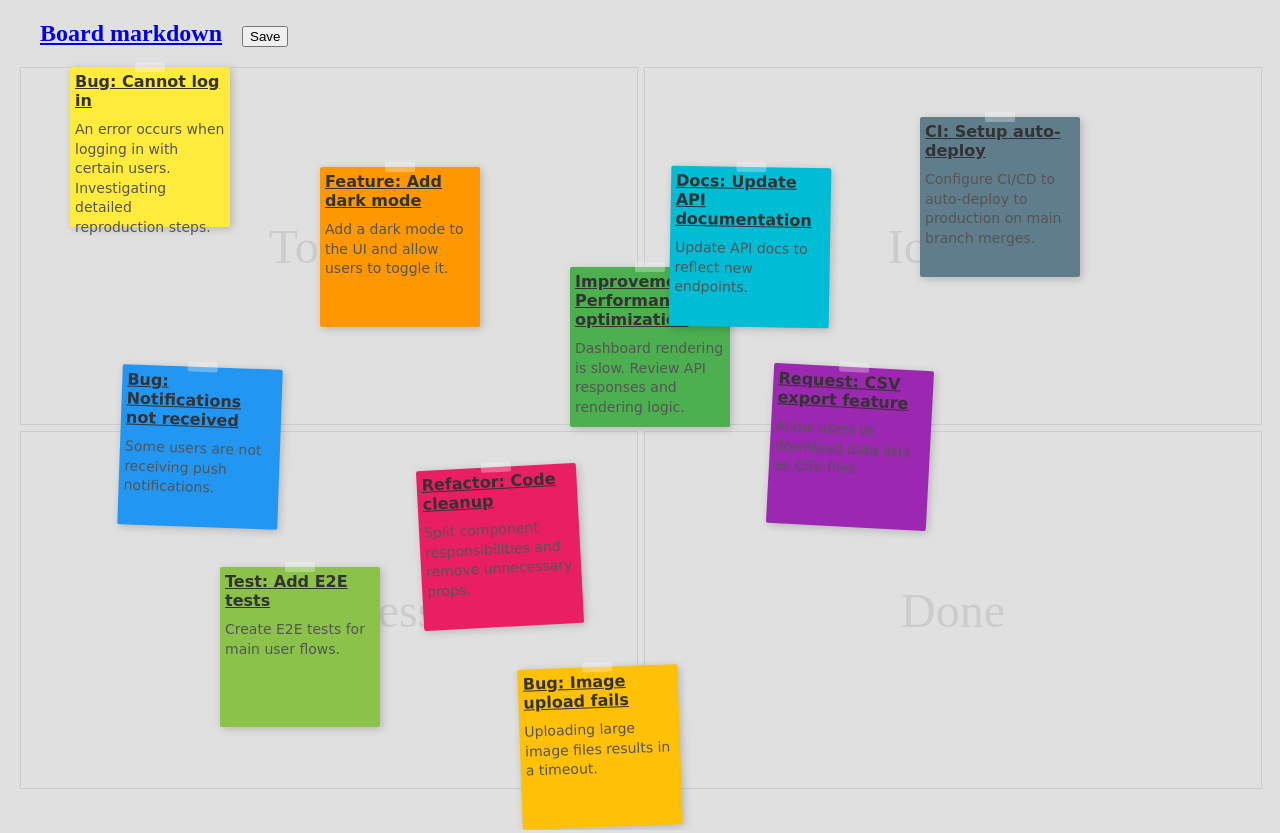
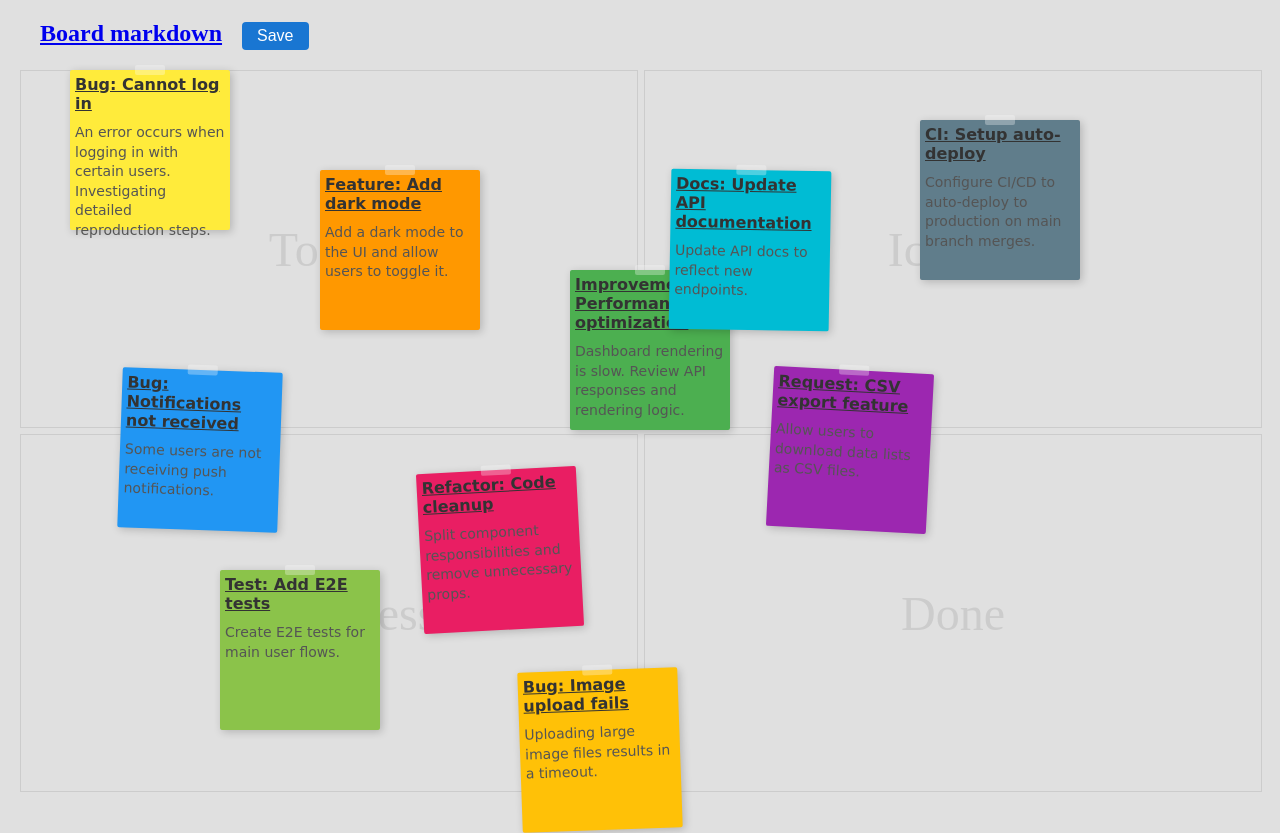
Before and after one commit to wasabina67/board-markdown, a React (Vite) app: page / in a window 1280 px wide. Built offline with nearby package versions, Linux system fonts and the light colour scheme.

Commit message:
Update src/App.css

```diff
--- a/src/App.css
+++ b/src/App.css
@@ -2,6 +2,20 @@
     min-height: calc(100vh - 40px);
     padding: 20px;
     background-color: #e0e0e0;
+}
+
+.save {
+    background-color: #1976d2;
+    color: #fff;
+    border: none;
+    border-radius: 4px;
+    padding: 5px 15px;
+    font-size: 1rem;
+    cursor: pointer;
+}
+
+.save:hover {
+    background-color: #1565c0;
 }
 
 .sticky-notes-container {
```
